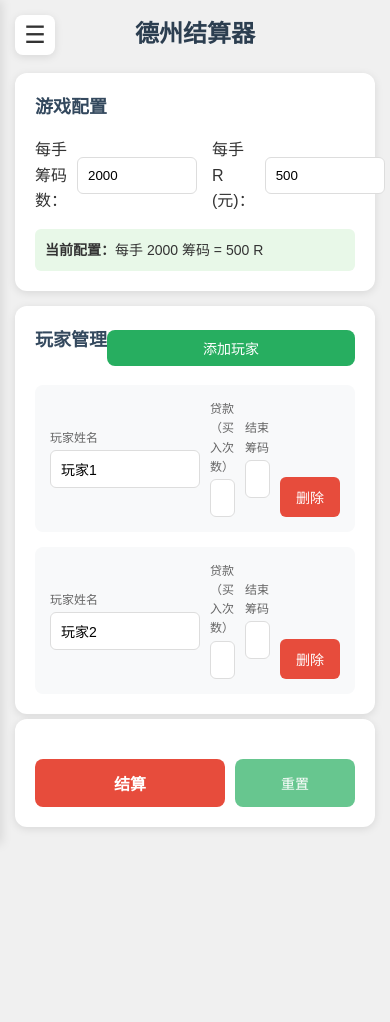
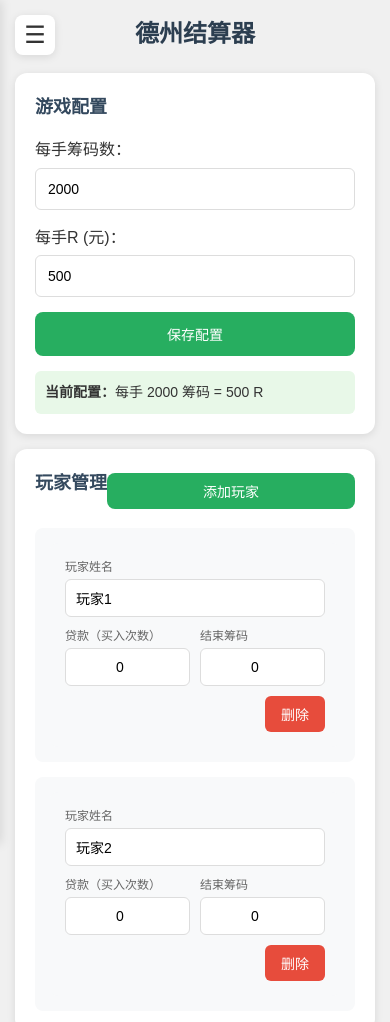
Before and after one commit to Comfish/poker_rabbit, a plain HTML site: page index.html in a window 390 px wide. Shown: the top 1022 px of the page. Before the commit the page ends 937 px from the top, so only its background shows below. Drawn offline with nearby package versions, Linux system fonts and the light colour scheme.

Commit message:
优化移动端适配：1.修改玩家项布局为垂直排列 2.优化游戏配置区域布局 3.调整结算按钮布局 4.增强响应式设计

```diff
--- a/index.html
+++ b/index.html
@@ -986,7 +986,13 @@
             }
 
             .form-group {
-                justify-content: space-between;
+                flex-direction: column;
+                align-items: stretch;
+                justify-content: flex-start;
+            }
+
+            .form-group input {
+                width: 100%;
             }
 
             .player-item {
@@ -996,6 +1002,20 @@
 
             .player-item input {
                 width: 100%;
+            }
+
+            /* 结果表格 */
+            .result-table {
+                font-size: 12px;
+            }
+
+            .result-table th, .result-table td {
+                padding: 8px 6px;
+            }
+
+            /* 结算按钮 */
+            .settlement-actions {
+                flex-direction: column;
             }
         }
     </style>
@@ -1067,16 +1087,19 @@
             <!-- 游戏配置区域 -->
             <div class="section">
                 <h2>游戏配置</h2>
-                <div class="config-form" style="display: grid; grid-template-columns: 1fr 1fr auto; gap: 15px; align-items: center;">
-                    <div class="form-group" style="display: flex; align-items: center; gap: 10px;">
+                <div class="config-form" style="display: flex; flex-direction: column; gap: 15px;">
+                    <!-- 每手筹码数 -->
+                    <div class="form-group" style="display: flex; flex-direction: column; gap: 5px;">
                         <label for="chipsPerBuyIn">每手筹码数：</label>
-                        <input type="number" id="chipsPerBuyIn" min="100" step="100" value="2000" style="flex: 1;">
+                        <input type="number" id="chipsPerBuyIn" min="100" step="100" value="2000" style="padding: 12px; border: 1px solid #ddd; border-radius: 6px; font-size: 14px;">
                     </div>
-                    <div class="form-group" style="display: flex; align-items: center; gap: 10px;">
+                    <!-- 每手R -->
+                    <div class="form-group" style="display: flex; flex-direction: column; gap: 5px;">
                         <label for="rmbPerBuyIn">每手R (元)：</label>
-                        <input type="number" id="rmbPerBuyIn" min="10" step="10" value="500" style="flex: 1;">
+                        <input type="number" id="rmbPerBuyIn" min="10" step="10" value="500" style="padding: 12px; border: 1px solid #ddd; border-radius: 6px; font-size: 14px;">
                     </div>
-                    <button class="quick-btn secondary save-config-btn" onclick="saveConfig()">保存配置</button>
+                    <!-- 保存配置按钮 -->
+                    <button class="quick-btn secondary save-config-btn" onclick="saveConfig()" style="padding: 12px; font-size: 14px;">保存配置</button>
                 </div>
                 <!-- 配置摘要 -->
                 <div class="config-summary" style="margin-top: 15px; padding: 10px; background-color: #e8f8e8; border-radius: 6px; font-size: 14px;">
@@ -1096,10 +1119,10 @@
             </div>
 
             <!-- 结算操作区域 -->
-            <div class="section" style="margin-top: -10px;">
-                <div class="settlement-actions" style="gap: 10px;">
-                    <button class="quick-btn primary settle-btn" onclick="settle()" style="flex: 2; padding: 12px 24px; font-size: 16px; font-weight: bold;">结算</button>
-                    <button class="quick-btn secondary reset-btn" onclick="resetSettlement()" style="flex: 1; padding: 8px 16px; font-size: 14px; opacity: 0.7;">重置</button>
+            <div class="section" style="margin-top: 15px;">
+                <div class="settlement-actions" style="display: flex; gap: 10px; flex-direction: column;">
+                    <button class="quick-btn primary settle-btn" onclick="settle()" style="padding: 16px; font-size: 18px; font-weight: bold;">结算</button>
+                    <button class="quick-btn secondary reset-btn" onclick="resetSettlement()" style="padding: 12px; font-size: 14px; opacity: 0.7;">重置</button>
                 </div>
             </div>
 
@@ -2749,22 +2772,34 @@
             playerItem.className = 'player-item';
             playerItem.dataset.playerId = playerId;
 
-            // 优化玩家项布局，明确配置内容
+            // 优化玩家项布局，明确配置内容，确保移动端适配
             playerItem.innerHTML = `
-                <div style="display: grid; grid-template-columns: 2fr 1fr 1fr auto; gap: 10px; align-items: center; width: 100%;">
+                <div style="display: flex; flex-direction: column; gap: 10px; padding: 15px; background-color: #f8f9fa; border-radius: 8px;">
+                    <!-- 玩家姓名 -->
                     <div style="display: flex; flex-direction: column;">
                         <label style="font-size: 12px; color: #666; margin-bottom: 2px;">玩家姓名</label>
-                        <input type="text" name="playerName" value="玩家${playerId}" style="padding: 10px; border: 1px solid #ddd; border-radius: 6px; font-size: 14px;">
+                        <input type="text" name="playerName" value="玩家${playerId}" style="padding: 10px; border: 1px solid #ddd; border-radius: 6px; font-size: 14px; width: 100%;">
                     </div>
-                    <div style="display: flex; flex-direction: column;">
-                        <label style="font-size: 12px; color: #666; margin-bottom: 2px;">贷款（买入次数）</label>
-                        <input type="number" name="playerBuyIns" min="0" value="0" style="padding: 10px; border: 1px solid #ddd; border-radius: 6px; font-size: 14px; text-align: center;">
+
+                    <!-- 贷款和结束筹码 -->
+                    <div style="display: grid; grid-template-columns: 1fr 1fr; gap: 10px;">
+                        <!-- 贷款 -->
+                        <div style="display: flex; flex-direction: column;">
+                            <label style="font-size: 12px; color: #666; margin-bottom: 2px;">贷款（买入次数）</label>
+                            <input type="number" name="playerBuyIns" min="0" value="0" style="padding: 10px; border: 1px solid #ddd; border-radius: 6px; font-size: 14px; text-align: center;">
+                        </div>
+
+                        <!-- 结束筹码 -->
+                        <div style="display: flex; flex-direction: column;">
+                            <label style="font-size: 12px; color: #666; margin-bottom: 2px;">结束筹码</label>
+                            <input type="number" name="playerChips" min="0" value="0" style="padding: 10px; border: 1px solid #ddd; border-radius: 6px; font-size: 14px; text-align: center;">
+                        </div>
                     </div>
-                    <div style="display: flex; flex-direction: column;">
-                        <label style="font-size: 12px; color: #666; margin-bottom: 2px;">结束筹码</label>
-                        <input type="number" name="playerChips" min="0" value="0" style="padding: 10px; border: 1px solid #ddd; border-radius: 6px; font-size: 14px; text-align: center;">
+
+                    <!-- 删除按钮 -->
+                    <div style="display: flex; justify-content: flex-end;">
+                        <button class="remove-player-btn" onclick="removePlayer(${playerId})" style="padding: 8px 16px; border: none; border-radius: 6px; background-color: #e74c3c; color: white; font-size: 14px; cursor: pointer;">删除</button>
                     </div>
-                    <button class="remove-player-btn" onclick="removePlayer(${playerId})" style="padding: 10px 16px; border: none; border-radius: 6px; background-color: #e74c3c; color: white; font-size: 14px; cursor: pointer; align-self: flex-end;">删除</button>
                 </div>
             `;
 
```
